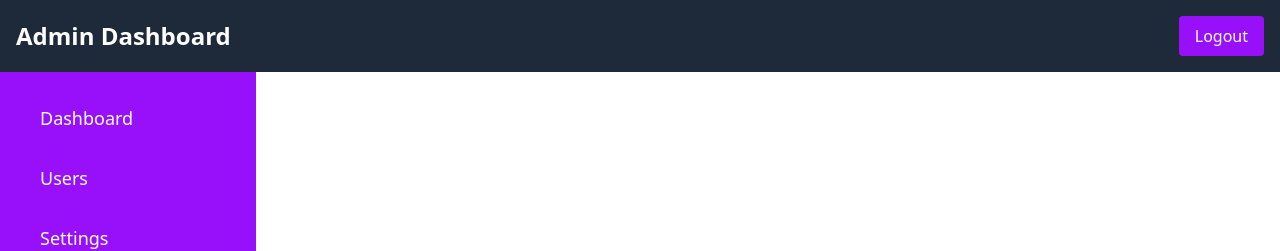
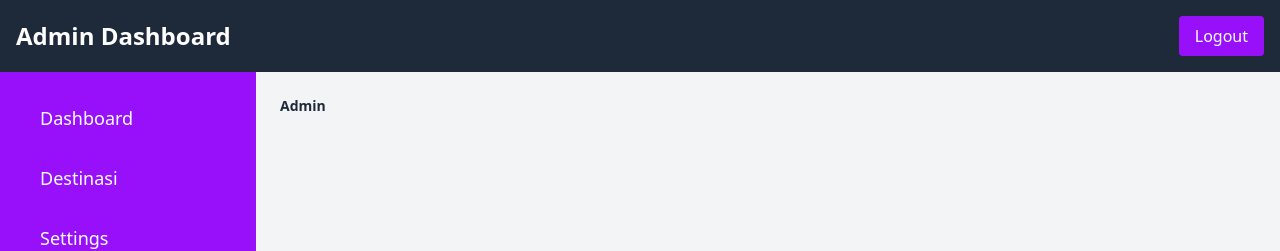
Before and after one commit to agustiawan5209/travel-vuejs, a Vue app: page /admin in a window 1280 px wide. Shown: the top 251 px of the page. Built offline with nearby package versions, Linux system fonts and the light colour scheme.

Commit message:
feat: add destinasi management; implement axios token handling, breadcrumbs, and admin routing

```diff
--- a/src/axios.js
+++ b/src/axios.js
@@ -3,4 +3,9 @@ import axios from 'axios';
 axios.defaults.baseURL = 'http://localhost:8000'; // Ganti dengan URL backend
 axios.defaults.withCredentials = true;
 
+// tambah request interceptor untuk menambahkan token ke setiap request
+if (localStorage.getItem('token')) {
+    axios.defaults.headers.common['Authorization'] = 'Bearer ' + localStorage.getItem('token');
+}
+
 export default axios;
--- a/src/layouts/AdminLayout.vue
+++ b/src/layouts/AdminLayout.vue
@@ -22,6 +22,16 @@ function logout() {
   router.push('/');
 }
 
+// Fungsi untuk menampilkan breadcrumbs
+const breadcrumbs = computed(() => {
+  const route = useRoute();
+  const matchedRoutes = route.matched;
+  return matchedRoutes.map((route) => ({
+    path: route.path,
+    breadcrumb: route.meta.breadcrumb,
+  }))
+})
+
 </script>
 
 <template>
@@ -40,13 +50,15 @@ function logout() {
         <aside v-show="isSidebarVisible || isLargeScreen" class="bg-primary text-white w-64 p-6 md:block">
           <nav>
             <ul>
+
               <li class="mb-4">
-                <a href="#"
-                  class="block py-2 px-4 text-base md:text-lg rounded hover:bg-gray-700 hover:text-gray-300 transition duration-300">Dashboard</a>
+                <router-link :to="{ name: 'dashboard' }"
+                  class="block py-2 px-4 text-base md:text-lg rounded hover:bg-gray-700 hover:text-gray-300 transition duration-300">Dashboard</router-link>
               </li>
               <li class="mb-4">
-                <a href="#"
-                  class="block py-2 px-4 text-base md:text-lg rounded hover:bg-gray-700 hover:text-gray-300 transition duration-300">Users</a>
+                <router-link :to="{ name: 'destinasi.index' }"
+                  class="block py-2 px-4 text-base md:text-lg rounded hover:bg-gray-700 hover:text-gray-300 transition duration-300">Destinasi
+                </router-link>
               </li>
               <li class="mb-4">
                 <a href="#"
@@ -57,12 +69,33 @@ function logout() {
         </aside>
       </transition>
 
-      <!-- Tambahkan transition -->
-      <router-view v-slot="{ Component }">
-        <transition name="fade">
-          <component :is="Component" />
-        </transition>
-      </router-view>
+      <main class="flex-1 bg-gray-100 p-6">
+        <nav aria-label="breadcrumb" class="mb-4">
+          <ol class="flex items-center whitespace-nowrap">
+            <li v-for="(crumb, index) in breadcrumbs" :key="index" class="inline-flex items-center">
+              <!-- Tampilkan sebagai link jika bukan breadcrumb terakhir -->
+              <router-link v-if="index < breadcrumbs.length - 1" :to="crumb.path"
+                class="flex items-center text-sm text-gray-500 hover:text-blue-600 focus:outline-none focus:text-blue-600">
+                {{ crumb.breadcrumb }}
+              </router-link>
+              <!-- Breadcrumb terakhir tidak menjadi link -->
+              <span v-else class="inline-flex items-center text-sm font-semibold text-gray-800 truncate">
+                {{ crumb.breadcrumb }}
+              </span>
+              <!-- Separator kecuali untuk breadcrumb terakhir -->
+              <span v-if="index < breadcrumbs.length - 1" class="mx-1">/</span>
+            </li>
+          </ol>
+        </nav>
+
+
+        <router-view v-slot="{ Component }">
+          <!-- Tambahkan transition -->
+          <transition name="fade">
+            <component :is="Component" />
+          </transition>
+        </router-view>
+      </main>
     </div>
   </div>
 </template>
--- a/src/router/index.js
+++ b/src/router/index.js
@@ -21,6 +21,7 @@ import Register from "../auth/Register.vue";
 
 // Komponen Admin
 import DashboardAdmin from "../views/admin/Dashboard.vue";
+import DestinasiIndex from "../views/admin/Destinasi/Index.vue";
 const routes = [
 
     // Guest
@@ -33,35 +34,63 @@ const routes = [
                 path: '',
                 name: 'home',
                 component: Home,
+                meta: {
+                    breadcrumb: 'Home',
+                }
             },
             {
                 path: '/login',
                 name: 'login',
                 component: Login,
+                meta: {
+                    breadcrumb: 'Login',
+                }
             },
 
             {
                 path: '/register',
                 name: 'register',
                 component: Register,
+                meta: {
+                    breadcrumb: 'Register',
+                }
             },
             // User
             {
                 path: '/about',
                 name: 'about',
                 component: About,
+                meta: {
+                    breadcrumb: 'About',
+                }
             },
         ],
     },
     {
         path: '/admin',
-        component : AdminLayout,
-        children: [
-            {
+        component: AdminLayout,
+        meta: {
+            breadcrumb: 'Admin',
+        },
+        children: [{
                 path: 'dashboard',
                 name: 'dashboard',
-                component: () => DashboardAdmin
+                component: DashboardAdmin,
+
+                meta: {
+                    breadcrumb: 'Dashboard',
+                }
+            },
+            // router Destinasi
+            {
+                path: 'destinasi',
+                name: 'destinasi.index',
+                component: DestinasiIndex,
+                meta: {
+                    breadcrumb: 'destinasi',
+                }
             }
+            // End Router Destinasi
         ]
     }
 
--- a/src/views/admin/Dashboard.vue
+++ b/src/views/admin/Dashboard.vue
@@ -3,13 +3,11 @@ import CardBasic from '../../components/CardBasic.vue';
 </script>
 
 <template>
-  <!-- Main Dashboard Content -->
-  <main class="flex-1 bg-gray-100 p-6">
+
 <div class="grid grid-cols-1 md:grid-cols-2 lg:grid-cols-3 gap-6">
   <!-- Card 1 -->
   <CardBasic></CardBasic>
   <CardBasic></CardBasic>
   <CardBasic></CardBasic>
 </div>
-</main>
 </template>
--- /dev/null
+++ b/src/views/admin/Destinasi/Index.vue
@@ -0,0 +1,60 @@
+<script setup>
+import { ref , onMounted} from 'vue';
+import axios from '../../../axios';
+const isLoading = ref(false);
+if (isLoading.value) {
+  setTimeout(() => {
+    isLoading.value = false;
+  }, 3000);
+}
+
+const destinasi = ref([]);
+
+onMounted(async () => {
+    isLoading.value = true;
+    try {
+        const response = await axios.get('/api/destinasi');
+        destinasi.value = response.data;
+    } catch (error) {
+        console.log(error.response?.data?.message || "Failed to load data");
+    } finally {
+        isLoading.value = false;
+    }
+});
+
+</script>
+<template>
+
+    <div class="max-w-7xl bg-white rounded-sm px-2 md:px-6 py-1.5 md:py-10">
+        <div class="flex flex-col">
+            <div class="-m-1.5 overflow-x-auto">
+              <div class="p-1.5 min-w-full inline-block align-middle">
+                <div class="overflow-hidden">
+                  <table class="min-w-full divide-y divide-gray-200">
+                    <thead>
+                      <tr>
+                        <th scope="col" class="px-6 py-3 text-start text-xs font-medium text-gray-500 uppercase">No. </th>
+                        <th scope="col" class="px-6 py-3 text-start text-xs font-medium text-gray-500 uppercase">Image</th>
+                        <th scope="col" class="px-6 py-3 text-start text-xs font-medium text-gray-500 uppercase">Nama</th>
+                        <th scope="col" class="px-6 py-3 text-end text-xs font-medium text-gray-500 uppercase">Deskripsi</th>
+                        <th scope="col" class="px-6 py-3 text-end text-xs font-medium text-gray-500 uppercase">Aksi</th>
+                      </tr>
+                    </thead>
+                    <tbody class="divide-y divide-gray-200">
+                      <tr v-for="(item, index) in destinasi" :key="index" class="hover:bg-gray-100">
+                        <td class="px-6 py-4 whitespace-nowrap text-sm font-medium text-gray-800">{{ index + 1 }}</td>
+                        <td class="px-6 py-4 whitespace-nowrap text-sm text-gray-800">{{item.nama}}</td>
+                        <td class="px-6 py-4 whitespace-nowrap text-sm text-gray-800">{{ item.nama }}</td>
+                        <td class="px-6 py-4 whitespace-nowrap text-sm text-gray-800">{{ item.deskripsi }}</td>
+                        <td class="px-6 py-4 whitespace-nowrap text-end text-sm font-medium">
+                          <button type="button" class="inline-flex items-center gap-x-2 text-sm font-semibold rounded-lg border border-transparent text-blue-600 hover:text-blue-800 focus:outline-none focus:text-blue-800 disabled:opacity-50 disabled:pointer-events-none">Delete</button>
+                        </td>
+                      </tr>
+                    </tbody>
+                  </table>
+                </div>
+              </div>
+            </div>
+          </div>
+    </div>
+</template>
```
Lines whose indentation alone changed are shown as unchanged.
